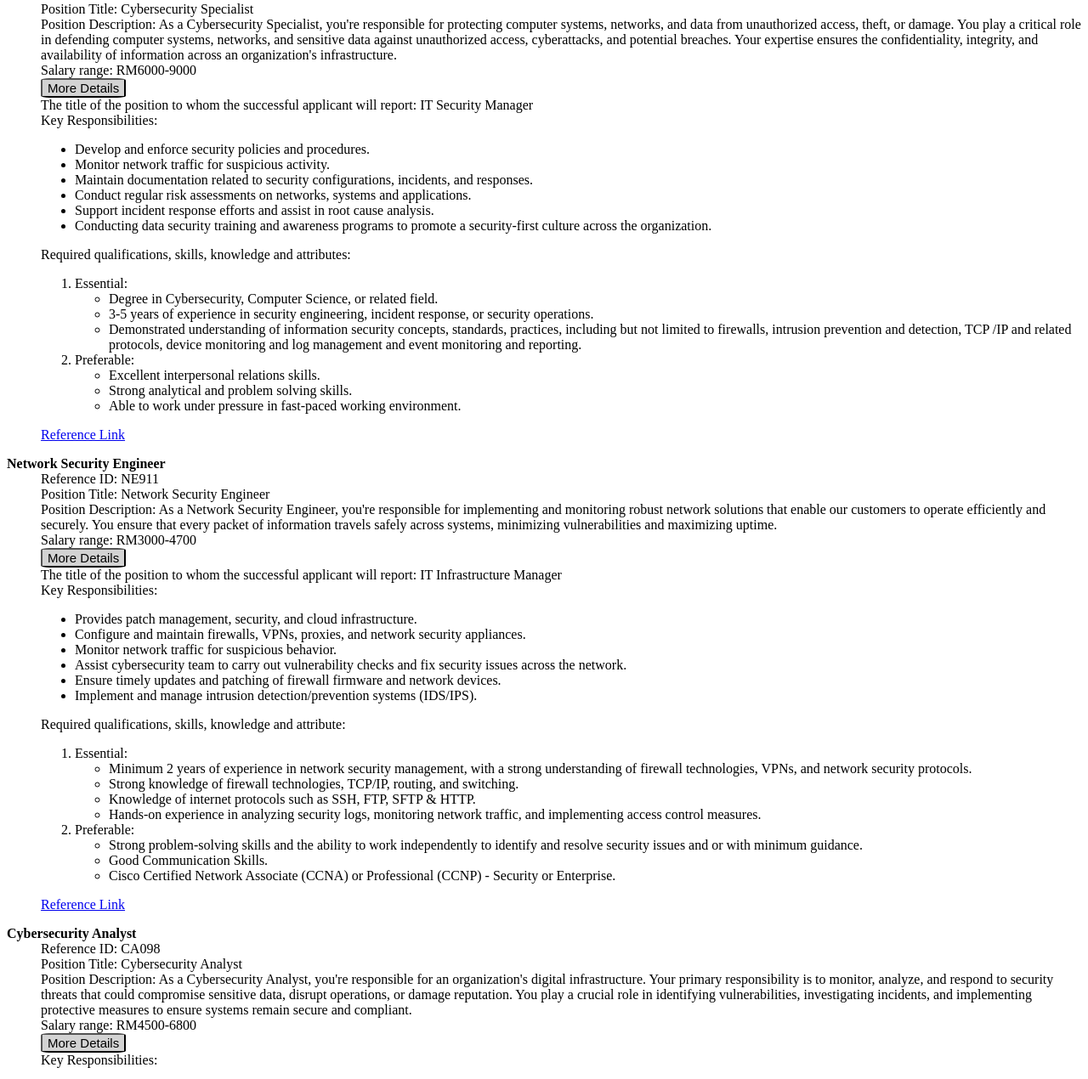
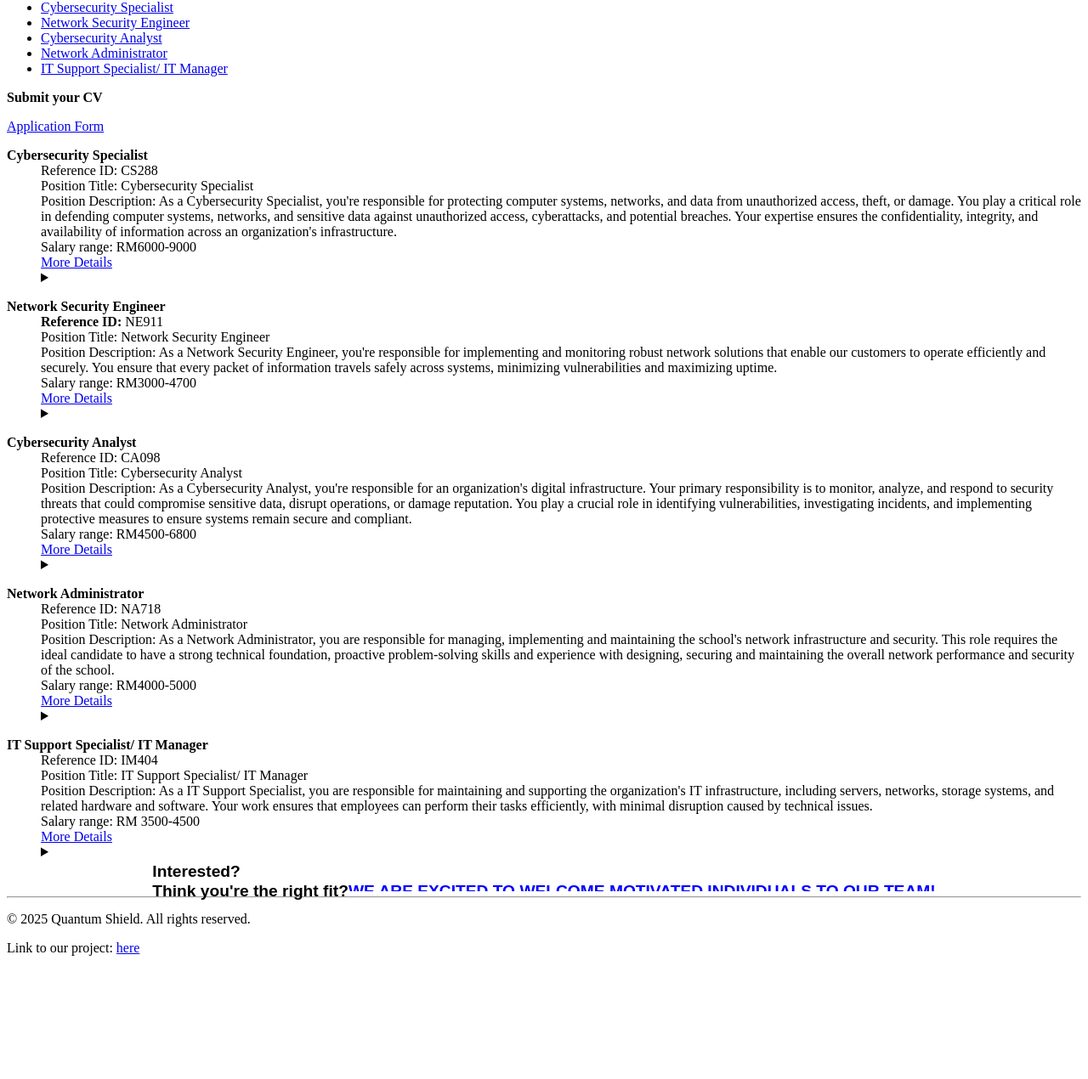
Before and after one commit to SUT106212966/Project1, a plain HTML site: page jobs.html in a window 1280 px wide. Shown: the part 206-1476 px from the top of the page at 85% size. After the commit the page ends 1347 px from the top, so only its background shows below. Drawn offline with Linux system fonts and the light colour scheme.

Commit message:
Update jobs.html

```diff
--- a/jobs.html
+++ b/jobs.html
@@ -9,7 +9,7 @@
     <title>Jobs Positions</title>
 </head>
 
-<body>
+<body class="job-positions">
 <header>
     <h1>
         Jobs Positions
@@ -37,8 +37,21 @@
 </h2>
 </section>
 
-<section>
-<dl>
+<aside>
+    <p><strong>Recruiting Talent</strong></p>
+        <ul>
+            <li><a href="#cybersecurity-specialist">Cybersecurity Specialist</a></li>
+            <li><a href="#network-security-engineer">Network Security Engineer</a></li>
+            <li><a href="#cybersecurity-analyst">Cybersecurity Analyst</a></li>
+            <li><a href="#network-administrator">Network Administrator</a></li>
+            <li><a href="#itsupport-specialist">IT Support Specialist/ IT Manager</a></li>
+        </ul>
+    <p><strong>Submit your CV</strong></p>
+    <a href="apply.html">Application Form</a>
+</aside>
+
+<section id="cybersecurity-specialist">
+    <dl class="job-details">
         <dt>
             <strong>Cybersecurity Specialist</strong>
         </dt>
@@ -54,8 +67,10 @@
             <br>
             Salary range: RM6000-9000
             <br>
-        <button style="font-size:15px; background-color:lightgray; color:black; border-radius:10%">More Details</button>
+            <a href="#cs288-details" class="button">More Details</a>
             <br>
+            <details>
+                <summary id="cs288-details"></summary>
                 The title of the position to whom the successful applicant will report: IT Security Manager
                 <br>
                 Key Responsibilities:
@@ -84,17 +99,18 @@
                     </ul>
                 </ol>
                 <a href= "https://my.jobstreet.com/job/86617837?type=standard&ref=search-standalone#sol=c00f6511517bd7093b6d8724932027faa41e6b17">Reference Link</a>
+            </details>
         </dd>
     </dl>
 </section>
 
-<section>
-<dl>
+<section id="network-security-engineer">
+    <dl class="job-details">
         <dt>
             <strong>Network Security Engineer</strong>
         </dt>
         <dd>
-        Reference ID: NE911
+            <strong>Reference ID:</strong> NE911
             <br>
             Position Title: Network Security Engineer
             <br>
@@ -104,8 +120,10 @@
             <br>
             Salary range: RM3000-4700
             <br>
-        <button style="font-size:15px; background-color:lightgray; color:black; border-radius:10%">More Details</button>
+            <a href="#ne911-details" class="button">More Details</a>
             <br>
+            <details>
+                <summary id="ne911-details"></summary>
                 The title of the position to whom the successful applicant will report: IT Infrastructure Manager
                 <br>
                 Key Responsibilities:
@@ -134,12 +152,13 @@
                     </ul>
                 </ol>
                 <a href= "https://my.jobstreet.com/job/86779235?type=standard&ref=search-standalone#sol=6fe57d03830e2002ef5833bbd8051114ce64e077">Reference Link</a>
+            </details>
         </dd>
     </dl>
 </section>
 
-<section>
-<dl>
+<section id="cybersecurity-analyst">
+    <dl class="job-details">
         <dt>
             <strong>Cybersecurity Analyst</strong>
         </dt>
@@ -155,7 +174,11 @@
             <br>
             Salary range: RM4500-6800
             <br>
-        <button style="font-size:15px; background-color:lightgray; color:black; border-radius:10%">More Details</button>
+            <a href="#ca098-details" class="button">More Details</a>
+            <br>
+            <details>
+                <summary id="ca098-details"></summary>
+                The title of the position to whom the successful applicant will report: IT Security Manager
                 <br>
                 Key Responsibilities:
                 <ul>
@@ -186,12 +209,13 @@
                     </ul>
                 </ol>
                 <a href=" https://my.jobstreet.com/cybersecurity-analyst-jobs?jobId=86408084&type=standard">Reference Link</a>
+            </details>
         </dd>
     </dl>
 </section>
 
-<section>
-    <dl>
+<section id="network-administrator">
+    <dl class="job-details">
         <dt>
             <strong>Network Administrator</strong>
         </dt>
@@ -206,8 +230,10 @@
             <br>
             Salary range: RM4000-5000
             <br>
-            <button style="font-size:15px; background-color:lightgray; color:black; border-radius:10%">More Details</button>
+            <a href="#na718-details" class="button">More Details</a>
             <br>
+            <details>
+                <summary id="na718-details"></summary>
                 The title of the position to whom the successful applicant will report: IT Infrastructure Manager
                 <br>
                 Key Responsibilities:
@@ -235,12 +261,13 @@
                     </ul>
                 </ol>
                 Reference From: Group 02 - Network Administrator
+            </details>
         </dd>
     </dl>
 </section>
 
-<section>
-    <dl>
+<section id="itsupport-specialist">
+    <dl class="job-details">
         <dt>
             <strong>IT Support Specialist/ IT Manager</strong>
         </dt>
@@ -255,9 +282,12 @@
             <br>
             Salary range: RM 3500-4500
             <br>
-            <button style="font-size:15px; background-color:lightgray; color:black; border-radius:10%">More Details</button>
+            <a href="#im404-details" class="button">More Details</a>
             <br>
+            <details>
+                <summary id="im404-details"></summary>
                 The title of the position to whom the successful applicant will report: Director of IT
+                <br>
                 Key Resposibilities:
                 <ul>
                     <li>Monitor and maintain cloud infrastructure (e.g., servers, storage, network devices).</li>
@@ -282,13 +312,14 @@
                     </ul>
                 </ol>
                 <a href="https://my.jobstreet.com/job/86584299?type=standard&ref=search-standalone#sol=afd455e7ffc8ced94b9528b74be99ef2a8c1b952">Reference Link</a>
+            </details>
         </dd>
     </dl>
 </section>
 
 <section>
 <h3>
-    Interested? Think you're the right fit?
+    Interested? <br> Think you're the right fit?
     <span>
         <span>VISIT OUR APPLICATION PAGE</span>
         <span>& SUBMIT YOUR APPLICATION TODAY!</span>
```
Lines whose indentation alone changed are shown as unchanged.
